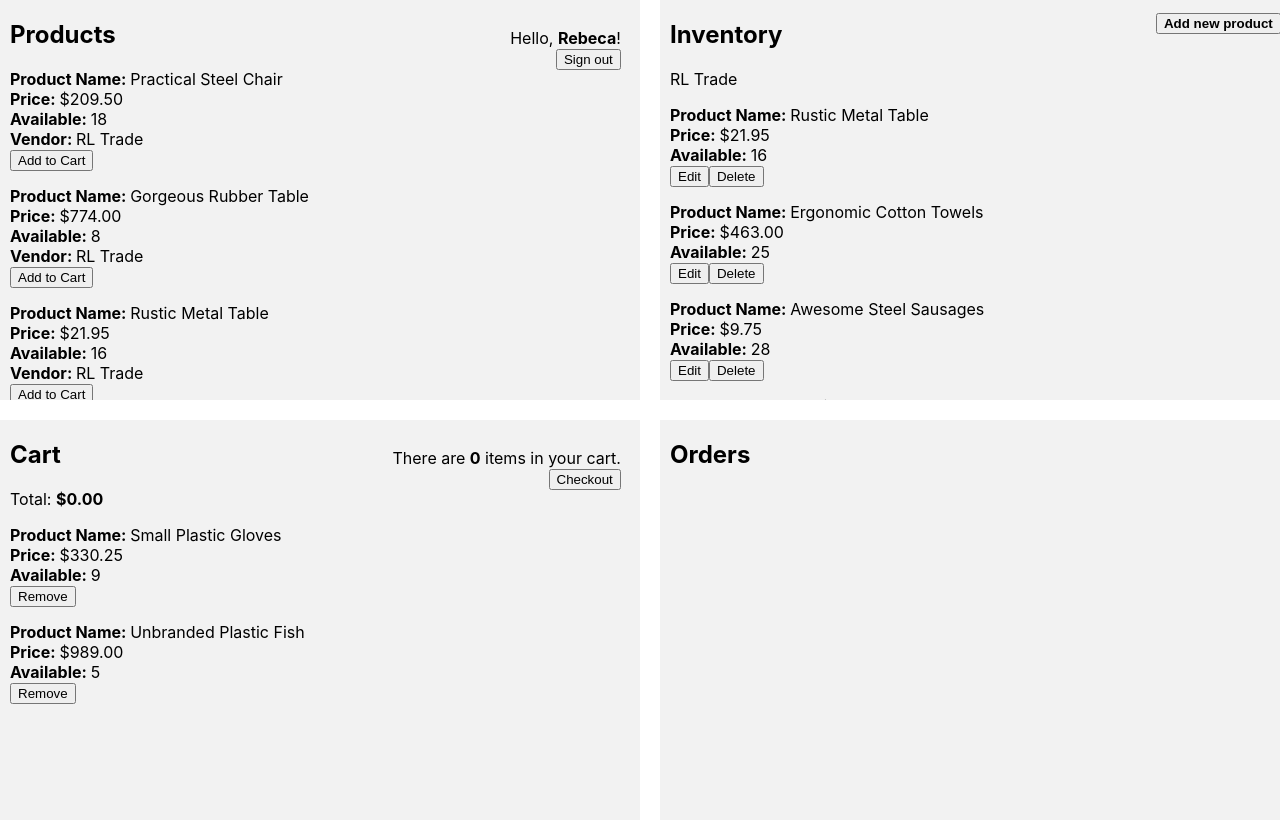
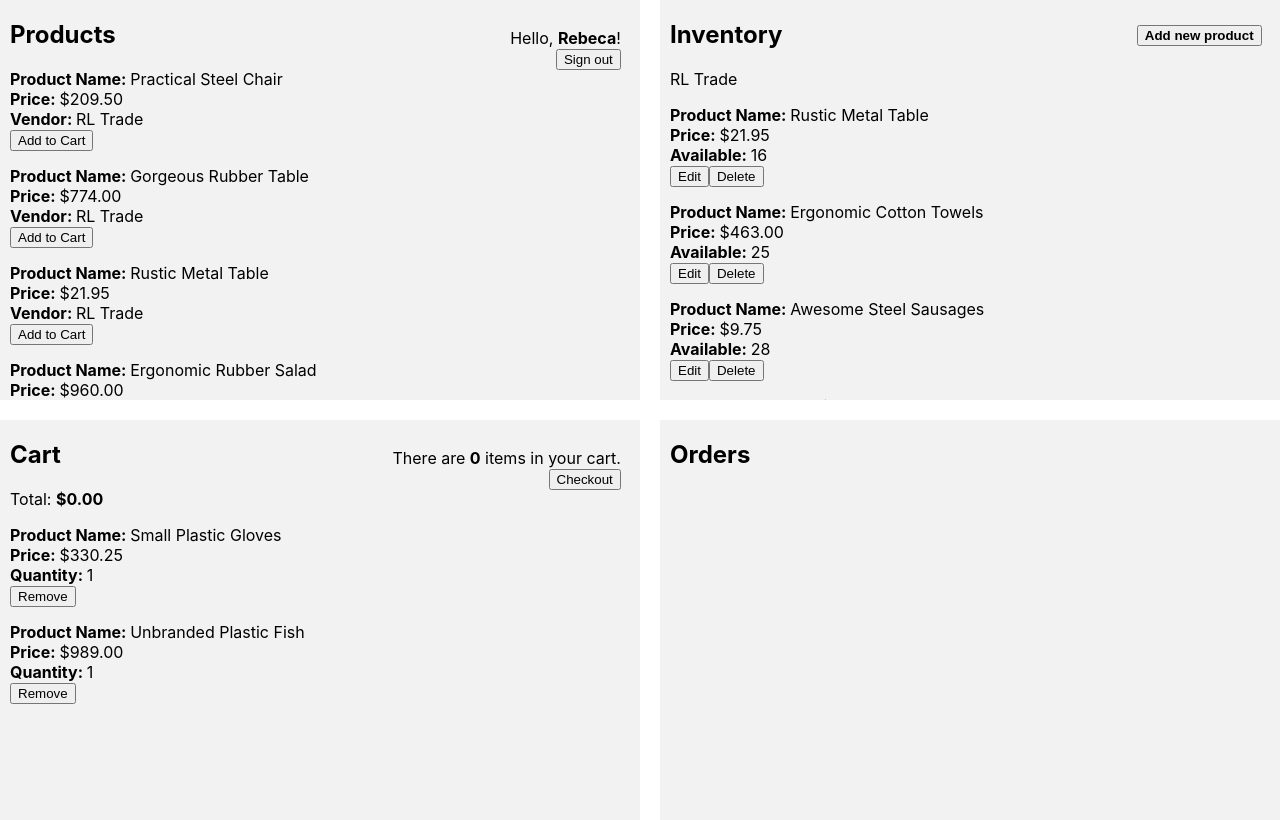
Before and after one commit to KeelerBe/redux-cart, a React (Create React App) app: page / in a window 1280 px wide. Built offline with nearby package versions, Linux system fonts and the light colour scheme.

Commit message:
Edit css

```diff
--- a/src/components/ProductItem.js
+++ b/src/components/ProductItem.js
@@ -1,16 +1,10 @@
 import React from 'react'
 import PropTypes from 'prop-types'
-import Product from './Product'
+// import Product from './Product'
 
 const ProductItem = ({ product, actions }) => (
 	<div id="product-item">
-		<Product
-			productName={product.productName}
-			price={product.price}
-			vendorName={product.vendorName}
-			quantity={product.quantity}
-			available={product.available}
-		/>
+		{product}
 		{actions.map((action) => (
 			<button key={action.label} onClick={action.onClick}>
 				{action.label}
@@ -20,12 +14,12 @@ const ProductItem = ({ product, actions }) => (
 )
 
 ProductItem.propTypes = {
-	product: PropTypes.shape({
-		productName: PropTypes.string.isRequired,
-		price: PropTypes.number.isRequired,
-		vendorName: PropTypes.string,
-		quantity: PropTypes.number
-	}).isRequired
+	// product: PropTypes.shape({
+	// 	productName: PropTypes.string.isRequired,
+	// 	price: PropTypes.number.isRequired,
+	// 	vendorName: PropTypes.string,
+	// 	quantity: PropTypes.number
+	// }).isRequired
 }
 
 export default ProductItem
--- a/src/components/Sections.js
+++ b/src/components/Sections.js
@@ -28,7 +28,7 @@ class AddNewProductButton extends React.Component {
 
 	render() {
 		return (
-      <section>
+			<section id="modal">
 				<button onClick={this.toggleModal}>
 					<b>Add new product</b>
 				</button>
@@ -40,4 +40,4 @@ class AddNewProductButton extends React.Component {
 	}
 }
 
-export const renderButton = () => <AddNewProductButton/>
+export const renderButton = () => <AddNewProductButton />
--- a/src/containers/App.css
+++ b/src/containers/App.css
@@ -7,8 +7,6 @@
 	grid-gap: 20px;
 }
 
-#cart,
-#inventory,
 #orders,
 #products-list {
 	height: 50vh;
@@ -18,32 +16,26 @@
 	overflow: auto;
 }
 
-#product-item,
-#cart > div,
-#inventory > div {
+#product-item {
 	margin-bottom: 15px;
 }
 
-#products-list,
-#cart,
-#inventory {
+#products-list {
 	position: relative;
 }
 
-#products-list > section,
-#cart > section {
+#products-list > section {
 	position: absolute;
 	top: 3%;
 	right: 3%;
 	text-align: right;
 }
 
-#products-list > section > p,
-#cart > section > p {
+#products-list > section > p {
 	margin-bottom: 0;
 }
 
-#inventory > section {
+#products-list > #modal {
 	position: absolute;
 	top: 6%;
 	right: 6%;
--- a/src/containers/CartContainer.js
+++ b/src/containers/CartContainer.js
@@ -4,6 +4,7 @@ import { renderCartSummary } from '../components/Sections'
 import { renderTotal } from '../components/Subheadings'
 import ProductsList from '../components/ProductsList'
 import ProductItem from '../components/ProductItem'
+import Product from '../components/Product'
 
 const CartContainer = ({ products, numOfItems, onClick }) => (
 	<ProductsList
@@ -14,7 +15,13 @@ const CartContainer = ({ products, numOfItems, onClick }) => (
 		{products.map((product) => (
 			<ProductItem
 				key={product.productId}
-				product={product}
+				product={
+					<Product
+						productName={product.productName}
+						price={product.price}
+						quantity={product.quantity || 1}
+					/>
+				}
 				actions={[{ label: 'Remove', onClick: onClick }]}
 			/>
 		))}
--- a/src/containers/InventoryContainer.js
+++ b/src/containers/InventoryContainer.js
@@ -4,17 +4,34 @@ import { renderButton } from '../components/Sections'
 import { renderCompanyName } from '../components/Subheadings'
 import ProductsList from '../components/ProductsList'
 import ProductItem from '../components/ProductItem'
+import Product from '../components/Product'
 
-const InventoryContainer = ({ products, vendorName, onEditClick, onDeleteClick }) => (
-	<ProductsList title="Inventory" subheading={renderCompanyName(vendorName)} section={renderButton()}>
+const InventoryContainer = ({
+	products,
+	vendorName,
+	onEditClick,
+	onDeleteClick
+}) => (
+	<ProductsList
+		title="Inventory"
+		subheading={renderCompanyName(vendorName)}
+		section={renderButton()}
+	>
 		{products.map((product) => (
 			<ProductItem
 				key={product.productId}
-				product={product}
+				product={
+					<Product
+						productName={product.productName}
+						price={product.price}
+						available={product.available}
+					/>
+				}
 				actions={[
-					{ label: "Edit", onClick: onEditClick },
-					{ label: "Delete", onClick: onDeleteClick }
-				]} />
+					{ label: 'Edit', onClick: onEditClick },
+					{ label: 'Delete', onClick: onDeleteClick }
+				]}
+			/>
 		))}
 	</ProductsList>
 )
--- a/src/containers/ProductsContainer.js
+++ b/src/containers/ProductsContainer.js
@@ -6,6 +6,7 @@ import { getCurrentUserName } from '../reducers/users'
 import { renderGreeting } from '../components/Sections'
 import ProductsList from '../components/ProductsList'
 import ProductItem from '../components/ProductItem'
+import Product from '../components/Product'
 
 const ProductsContainer = ({ products, userName, onClick }) => (
 	<div>
@@ -13,7 +14,13 @@ const ProductsContainer = ({ products, userName, onClick }) => (
 			{products.map((product) => (
 				<ProductItem
 					key={product.productId}
-					product={product}
+					product={
+						<Product
+							productName={product.productName}
+							price={product.price}
+							vendorName={product.vendorName}
+						/>
+					}
 					actions={[{ label: 'Add to Cart', onClick: onClick }]}
 				/>
 			))}
```
Lines whose indentation alone changed are shown as unchanged.
